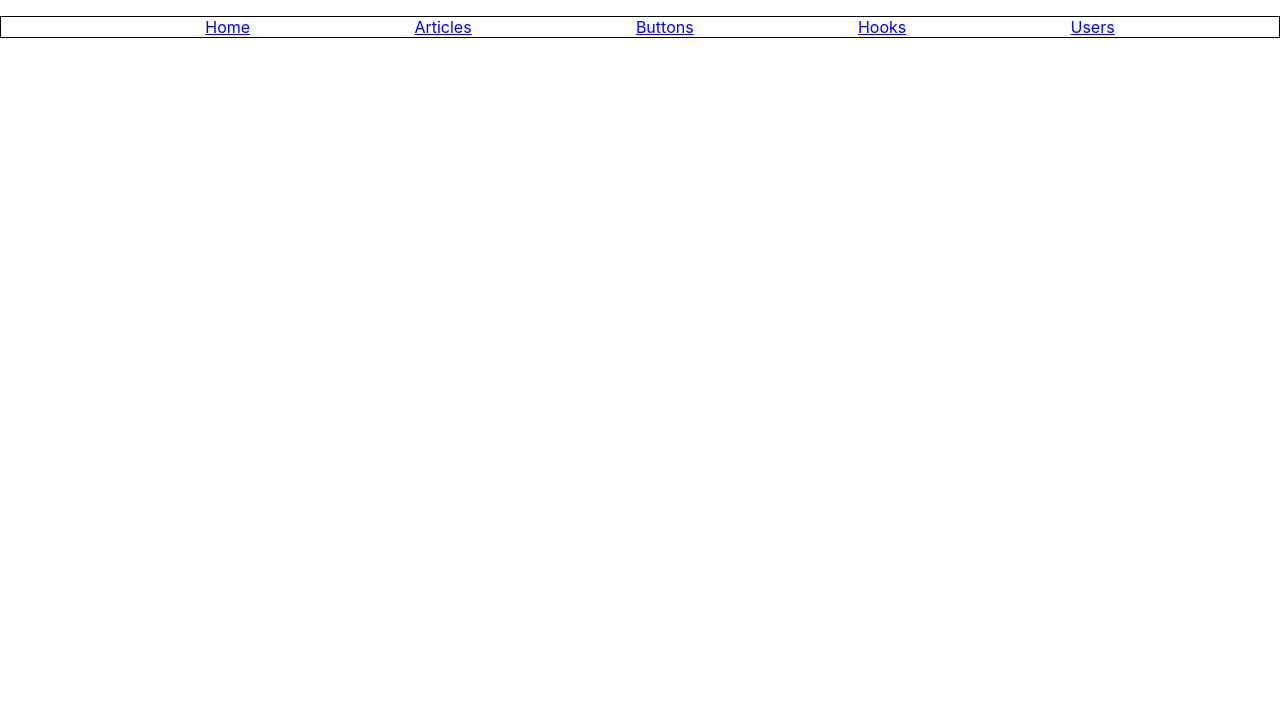
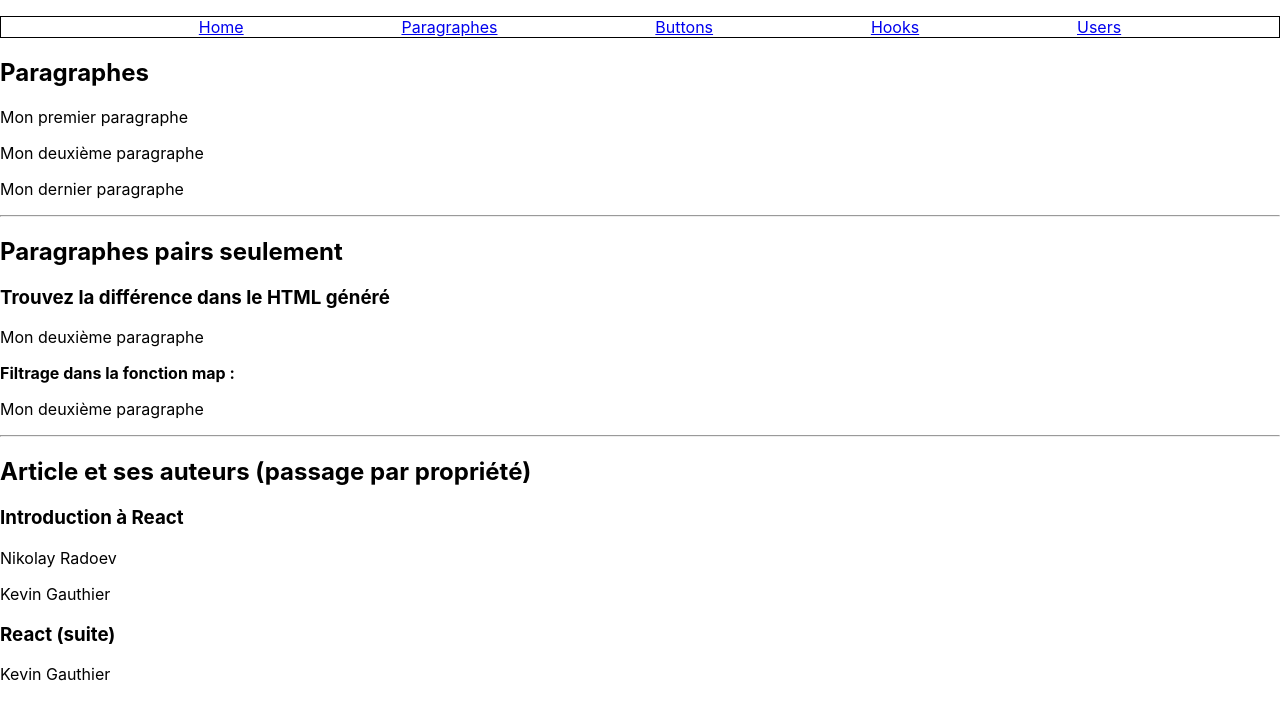
Before and after one commit to LOG2440/Cours-12-React, a React (Vite) app in the folder note_cours/: page /paragraphs in a window 1280 px wide. Shown: the top 720 px of the page. Built offline with nearby package versions, Linux system fonts and the light colour scheme.

Commit message:
Refactored Paragraph components

```diff
--- a/note_cours/src/App.jsx
+++ b/note_cours/src/App.jsx
@@ -13,7 +13,7 @@ function App() {
       <Header />
       <Routes>
         <Route exact path="/" element={<ParentComponent />} />
-        <Route path="/articles" element={<ParagraphPage />} />
+        <Route path="/paragraphs" element={<ParagraphPage />} />
         <Route path="/buttons" element={<ButtonPage />} />
         <Route path="/hooks" element={<HookEffet />} />
         <Route path="/users" element={<UserDisplay />} />
--- a/note_cours/src/components/Header.jsx
+++ b/note_cours/src/components/Header.jsx
@@ -8,7 +8,7 @@ const Header = () => {
           <Link to="/">Home</Link>
         </li>
         <li>
-          <Link to="/articles">Articles</Link>
+          <Link to="/paragraphs">Paragraphes</Link>
         </li>
         <li>
           <Link to="/buttons">Buttons</Link>
--- a/note_cours/src/components/Paragraphs/Article.jsx
+++ b/note_cours/src/components/Paragraphs/Article.jsx
@@ -1,7 +1,7 @@
 const Article = ({ title, authors = [] }) => {
   return (
     <article>
-      <h1>{title}</h1>
+      <h3>{title}</h3>
       {authors.map((p) => (
         <p key={p.toString()}>{p}</p>
       ))}
--- a/note_cours/src/components/Paragraphs/ParagraphPage.jsx
+++ b/note_cours/src/components/Paragraphs/ParagraphPage.jsx
@@ -1,22 +1,25 @@
 import Article from "./Article";
 import Paragraphs from "./Paragraphs";
 import ParagraphsPairs from "./ParagraphsPairs";
+
 const ParagraphPage = () => {
   return (
     <>
       <div>
-        <p>Paragraphes</p>
+        <h2>Paragraphes</h2>
         <Paragraphs />
       </div>
       <hr />
       <div>
-        <p>Paragraphes pairs seulement</p>
+        <h2>Paragraphes pairs seulement</h2>
+        <h3>Trouvez la différence dans le HTML généré</h3>
         <ParagraphsPairs />
       </div>
       <hr />
       <div>
-        <p>Article et ses auteurs</p>
-        <Article title="React Tutorial" authors={["Nikolay Radoev", "Kevin Gauthier"]} />
+        <h2>Article et ses auteurs (passage par propriété)</h2>
+        <Article title="Introduction à React" authors={["Nikolay Radoev", "Kevin Gauthier"]} />
+        <Article title="React (suite)" authors={["Kevin Gauthier"]} />
       </div>
     </>
   );
```
Also changed, not shown: note_cours/src/components/Paragraphs/Paragraphs.jsx (+15 -4 lines), note_cours/src/components/Paragraphs/ParagraphsPairs.jsx (+4 -3 lines).
